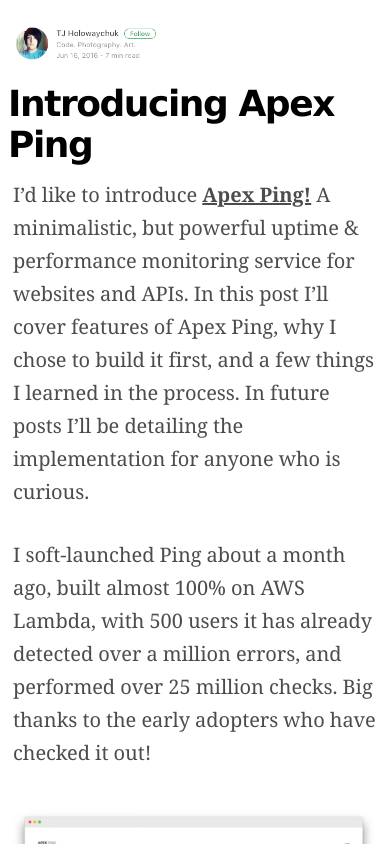
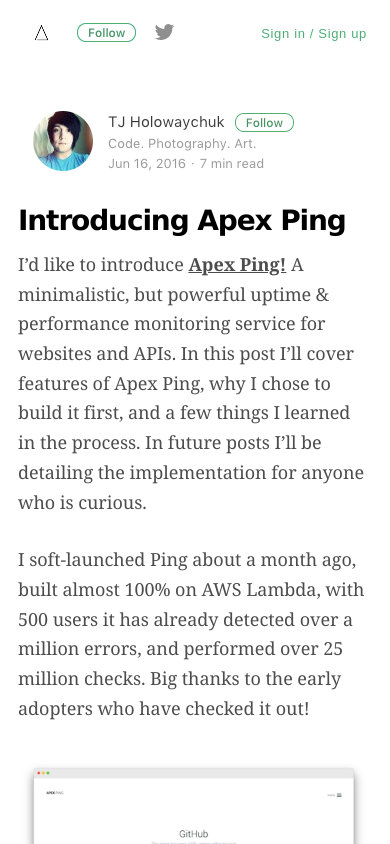
Before and after one commit to juliedlevine/Blog-layout, a plain HTML site: page index.html in a window 390 px wide. Shown: the top 844 px of the page. Drawn offline with Linux system fonts and the light colour scheme.

Commit message:
Added navigation and mobile responsiveness

```diff
--- a/index.html
+++ b/index.html
@@ -9,8 +9,10 @@
     </head>
     <body>
         <div class="nav">
+            <img src="follow.png">
+            <a href="#"><p>Sign in / Sign up</a>
+        </div>
 
-        </div>
         <div class="wrapper">
             <img src="TJ.jpg" id="tj">
             <h1>Introducing Apex Ping</h1>
--- a/style.css
+++ b/style.css
@@ -2,14 +2,40 @@
     color: rgba(0, 0, 0, .7)
 }
 
+.nav {
+    margin: 0 15px 10px;
+}
+
+.nav img, .nav p {
+    display: inline-block;
+}
+
+.nav p {
+    float: right;
+    font-family: Arial;
+    font-size: 13px;
+}
+
+.nav a {
+    color: #4ead77;
+    text-decoration: none;
+    font-weight: lighter;
+    letter-spacing: 0.05em;
+}
+
 #tj {
-    width: 48%;
+    width: 336px;
+    height: 98px;
 }
 
 .wrapper {
     max-width: 700px;
     margin: 0 auto;
 }
+
+/***********************************
+BASE STYLES
+***********************************/
 
 h1, h2, h3 {
     color: black;
@@ -42,7 +68,8 @@
     font-size: 20px;
     line-height: 1.65;
     letter-spacing: -.003em;
-    padding: 5px;
+    padding-top: 5px;
+    padding-bottom: 5px;
 }
 
 .divider {
@@ -60,7 +87,7 @@
     font-weight: 400;
 }
 
-img {
+.wrapper img {
     text-align: center;
     width: 100%;
     margin: 10px auto;
@@ -73,3 +100,17 @@
     text-align: center;
     margin: 10px auto 30px;
 }
+
+@media (max-width: 760px) {
+    .wrapper {
+        padding: 10px;
+    }
+
+    p {
+        font-size: 18px;
+    }
+
+    h1 {
+        font-size: 28px;
+    }
+}
```
Also changed, not shown: follow.png (added).
